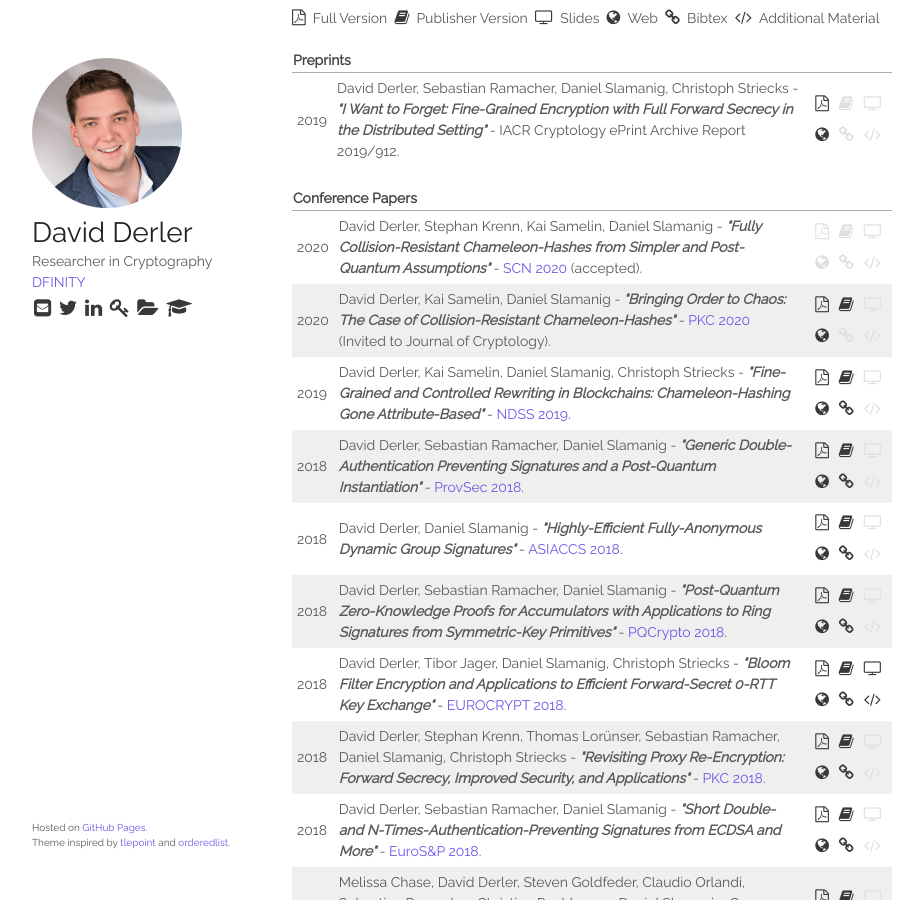
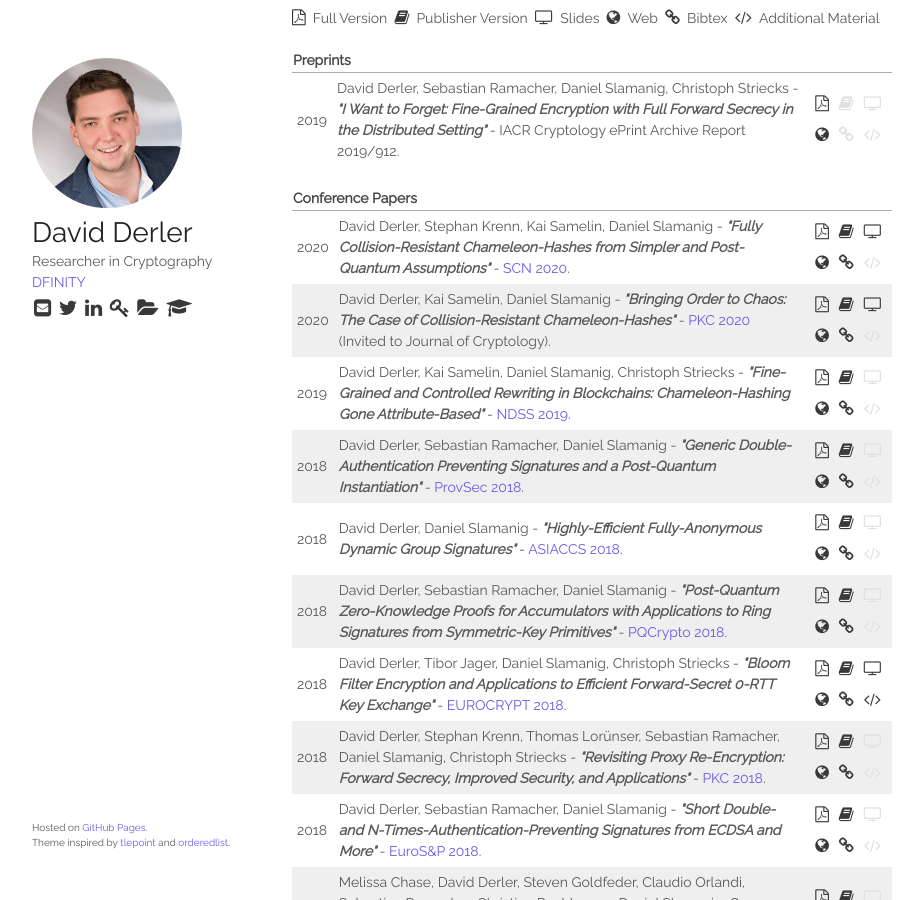
Before and after one commit to derlerd/derlerd.github.io, a Jekyll site: the page built from index.html, in a window 1280 px wide and 900 px high, scrolled down 424 px. Shown: the whole window, without its empty margins (178-1101 px from the left). Built offline with Jekyll 4.4.1, drawn with Linux system fonts in a browser that asks for light colours.

Commit message:
add metadata to PKC and SCN papers

```diff
--- a/_proc/2020-01-19-ch-cr.markdown
+++ b/_proc/2020-01-19-ch-cr.markdown
@@ -9,5 +9,7 @@
 web: http://eprint.iacr.org/2020/403
 pub: https://doi.org/10.1007/978-3-030-45374-9_16
 vatt: (Invited to Journal of Cryptology)
+bib: https://dblp.uni-trier.de/rec/conf/scn/DerlerKSS20.html?view=bibtex
+talk: https://www.youtube.com/watch?v=wJXyWa5Pj-U
 
 ---
--- a/_proc/2020-06-14-ch-simple.markdown
+++ b/_proc/2020-06-14-ch-simple.markdown
@@ -4,7 +4,11 @@
 title: "Fully Collision-Resistant Chameleon-Hashes from Simpler and Post-Quantum Assumptions"
 authors: David Derler, Stephan Krenn, Kai Samelin, Daniel Slamanig
 venue: "SCN 2020"
-vatt: (accepted)
 vurl: https://scn.unisa.it/
+pdf: http://eprint.iacr.org/2020/1084.pdf
+web: http://eprint.iacr.org/2020/1084
+pub: https://doi.org/10.1007/978-3-030-57990-6_21
+bib: https://dblp.org/rec/bibtex/conf/scn/DerlerKSS20
+talk: https://youtu.be/rmxYjKGRnyM
 
 ---
```
